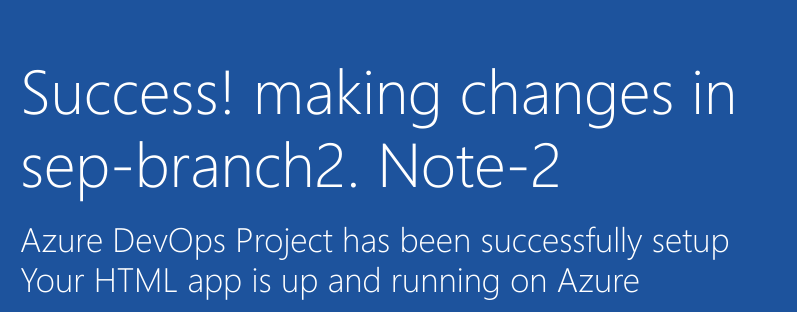
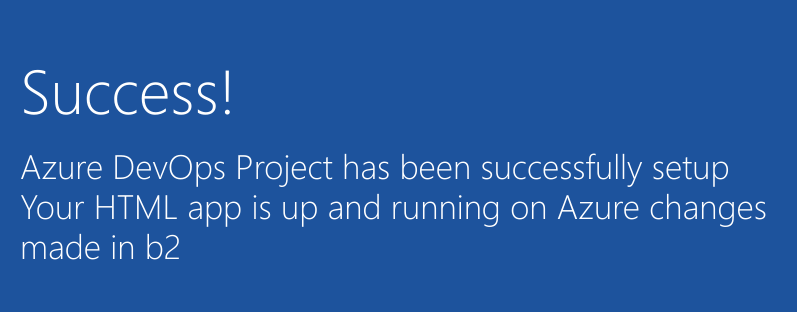
Before and after one commit to Bhanuthug/Aperture-technologies, a plain HTML site: page sample-project/index.html in a window 1280 px wide. Shown: the part 325-637 px from the top of the page, 205-1002 px from the left. Drawn offline with Linux system fonts and the light colour scheme.

Commit message:
index.html

```diff
--- a/sample-project/index.html
+++ b/sample-project/index.html
@@ -18,9 +18,9 @@
             </a>
         </div>
             <div class="content-body">
-                <div class="success-text">Success! making changes in sep-branch2. Note-2  </div>
+                <div class="success-text">Success!</div>
                 <div class="description line-1"> Azure DevOps Project has been successfully setup</div>
-                <div class="description line-2"> Your HTML app is up and running on Azure</div>
+                <div class="description line-2"> Your HTML app is up and running on Azure changes made in b2</div>
                 <div class="next-steps-container">
                     <div class="next-steps-header">Next up</div>
                     <div class="next-steps-body">
```
